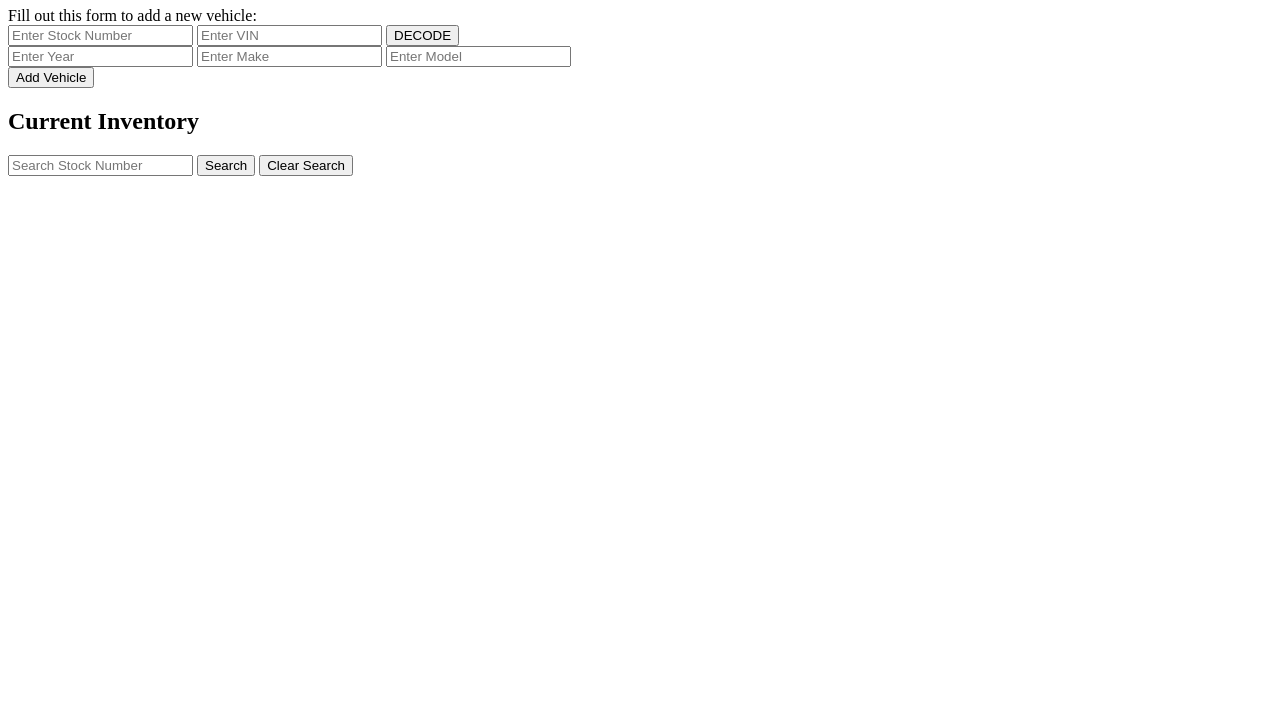
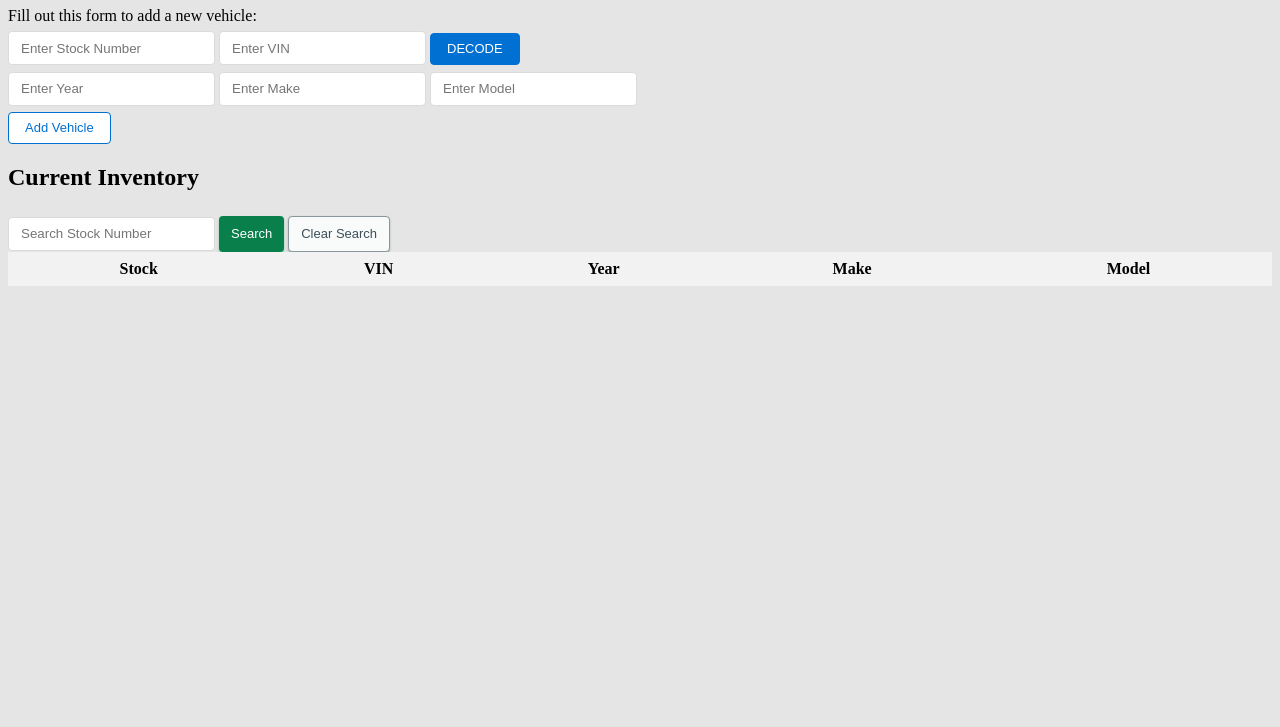
Before and after one commit to lsimmo25/phase-1-project-vehicle-inventory, a website: page index.html in a window 1280 px wide. Shown: the part 73-800 px from the top of the page. Drawn offline with Linux system fonts and the light colour scheme; no server answers.

Commit message:
changed inventory container to table instead of list, added css styles

```diff
--- a/index.html
+++ b/index.html
@@ -10,34 +10,47 @@
 <body>
     <header>
         <h1 id="title">Dealership Name</h1>
+        <link rel="stylesheet" href="stylesheet.css">
     </header>
 
     <form id="add-vehicle-form">
         <label for="Add Vehicle">Fill out this form to add a new vehicle:</label>
         <br>
-        <input type="text" name="stock-number" id="stock-number" placeholder="Enter Stock Number">
-        <input type="text" name="vin" id="vin" placeholder="Enter VIN">
-        <button type="button" name="DECODE" id="decode">DECODE</button>
+        <input type="text" name="stock-number" id="stock-number" placeholder="Enter Stock Number" class="input-field">
+        <input type="text" name="vin" id="vin" placeholder="Enter VIN" class="input-field">
+        <button type="button" name="DECODE" id="decode" class="decode-button"><span>DECODE</span></button>
         <br>
-        <input type="text" name="year" id="year" placeholder="Enter Year">
-        <input type="text" name="make" id="make" placeholder="Enter Make">
-        <input type="text" name="model" id="model" placeholder="Enter Model">
+        <input type="text" name="year" id="year" placeholder="Enter Year" class="input-field">
+        <input type="text" name="make" id="make" placeholder="Enter Make" class="input-field">
+        <input type="text" name="model" id="model" placeholder="Enter Model" class="input-field">
         <br>
-        <button type="submit" id="add-vehicle">Add Vehicle</button>
+        <button type="submit" id="add-vehicle" class="add-button">Add Vehicle</button>
 
     </form>
 
     <section id="current-inventory">
         <h2>Current Inventory</h2>
         <div>
-            <input type="text" name="searchValue" id="search-value" placeholder="Search Stock Number">
-            <button type="button" id="search">Search</button> <button type="button" id="clear">Clear Search</button>
+            <input type="text" name="searchValue" id="search-value" placeholder="Search Stock Number"
+                class="input-field">
+            <button type="button" id="search" class="search-button">Search</button> <button type="button" id="clear"
+                class="clear-button">Clear Search</button>
         </div>
-        <div class="inventory-container">
-            <ul id="inventory-list">
-                <!-- current inventory will go here -->
-            </ul>
+        <div id="inventory-container" class="inventory-container">
+            <table id="inventory-list">
+                <thead id="table-headers" class="table-headers">
+                    <tr>
+                        <th>Stock</th>
+                        <th>VIN</th>
+                        <th>Year</th>
+                        <th>Make</th>
+                        <th>Model</th>
+                    </tr>
+                </thead>
+                <tbody id="table-content" class="table-content">
 
+                </tbody>
+            </table>
         </div>
     </section>
 
--- a/index.js
+++ b/index.js
@@ -11,7 +11,7 @@ document.addEventListener("DOMContentLoaded", () => {
 
     }
 
-    const inventoryList = document.getElementById("inventory-list")
+    const inventoryList = document.getElementById("table-content")
     const decodeBtn = document.getElementById("decode")
     const newStockNum = document.getElementById("stock-number")
     const newVin = document.getElementById("vin")
@@ -67,16 +67,21 @@ document.addEventListener("DOMContentLoaded", () => {
             .then(res => res.json())
             .then(vehicles => {
                 vehicles.forEach(vehicle => {
-                    const listItem = document.createElement("li")
-                    listItem.textContent = `
-                    Stock: ${vehicle.stock} |
-                    VIN: ${vehicle.vin} |
-                    Year: ${vehicle.year} |
-                    Make: ${vehicle.make} |
-                    Model: ${vehicle.model}
+                    const tableContent = document.createElement("tr")
+                    const deleteBtn = document.createElement("button")
+                    deleteBtn.classList.add("delete-button")
+                    deleteBtn.textContent = "Delete"
+                    tableContent.innerHTML = `
+                        <td>${vehicle.stock}</td>
+                        <td>${vehicle.vin}</td>
+                        <td>${vehicle.year}</td>
+                        <td>${vehicle.make}</td>
+                        <td>${vehicle.model}</td>
                     `
-                    inventoryList.appendChild(listItem)
+                    inventoryList.appendChild(tableContent)
+
                 })
+
             })
             .catch(error => console.log(error))
 
@@ -100,13 +105,15 @@ document.addEventListener("DOMContentLoaded", () => {
                 //Since our filter returns a new array with the searchValue if we use if > 0 it will know that we actually returned an array
                 if (searchVehicleResult.length > 0) {
                     searchVehicleResult.forEach(vehicle => {
-                        const displayResult = document.createElement("li")
-                        displayResult.textContent = `
-                        Stock: ${vehicle.stock} |
-                        VIN: ${vehicle.vin} |
-                        Year: ${vehicle.year} |
-                        Make: ${vehicle.make} |
-                        Model: ${vehicle.model}
+                        const displayResult = document.createElement("tr")
+                        displayResult.innerHTML = `
+                        <tr>
+                            <td>${vehicle.stock}</td>
+                            <td>${vehicle.vin}</td>
+                            <td>${vehicle.year}</td>
+                            <td>${vehicle.make}</td>
+                            <td>${vehicle.model}</td>
+                        </tr>
                     `
                         inventoryList.appendChild(displayResult)
                     })
--- a/stylesheet.css
+++ b/stylesheet.css
@@ -0,0 +1,151 @@
+body {
+    background: #e5e5e5;
+}
+
+.input-field {
+
+    display: inline-block;
+    padding: 0 16px 0 12px;
+    margin-top: 0.5%;
+    width: 20;
+    line-height: 30px;
+    height: 32px;
+    border: 1px solid #dddbda;
+    border-radius: 4px;
+    background-color: #fff;
+    color: rgb(8, 7, 7);
+    transition: border .1s linear,background-color .1s linear;
+    :focus{
+        border-color: #1b96ff;
+        color: var(--sds-c-input-text-color-focus);
+        box-shadow: rgb(1, 118, 211) 0px 0px 3px 0px;
+    }
+
+}
+
+.decode-button {
+    display: inline-block;
+    outline: none;
+    cursor: pointer;
+    padding: 0 16px;
+    background-color: #0070d2;
+    border-radius: 0.25rem;
+    border: 1px solid #0070d2;
+    color: #fff;
+    font-size: 13px;
+    line-height: 30px;
+    font-weight: 400;
+    text-align: center;
+    :hover {
+        background-color: #005fb2;
+        border-color: #005fb2;
+    }
+}
+
+.add-button {
+    display: inline-block;
+    margin-top: 0.5%;
+    outline: none;
+    cursor: pointer;
+    padding: 0 16px;
+    background-color: #fff;
+    border-radius: 0.25rem;
+    border: 1px solid #0070d2;
+    color: #0070d2;
+    font-size: 13px;
+    line-height: 30px;
+    font-weight: 400;
+    text-align: center;
+    :hover {
+        background-color: #f4f6f9;
+    }
+}
+
+.search-button {
+    display: inline-block;
+    outline: 0;
+    appearance: none;
+    padding: 0px 12px;
+    border: 0px solid transparent;
+    border-radius: 4px;
+    text-decoration: none;
+    cursor: pointer;
+    background-color: rgb(9, 128, 76);
+    box-shadow: rgb(19 170 82 / 40%) 0px 2px 3px;
+    color: rgb(255, 255, 255);
+    font-size: 13px;
+    font-weight: 400;
+    height: 36px;
+    transition: all 150ms ease-in-out 0s;
+    :hover {
+        color: rgb(255, 255, 255);
+        background-color: rgb(17, 97, 73);
+        box-shadow: rgb(19 170 82 / 40%) 0px 2px 3px, rgb(195 231 202) 0px 0px 0px 3px;
+    }
+}
+
+.clear-button {
+    display: inline-block;
+    outline: 0;
+    appearance: none;
+    padding: 0px 12px;
+    border-radius: 4px;
+    text-decoration: none;
+    cursor: pointer;
+    background-color: rgb(249, 251, 250);
+    border: 1px solid rgb(137, 151, 155);
+    box-shadow: rgb(6 22 33 / 30%) 0px 1px 2px;
+    color: rgb(61, 79, 88);
+    font-size: 13px;
+    font-weight: 400;
+    height: 36px;
+    transition: all 150ms ease-in-out 0s;
+    :hover {
+        color: rgb(61, 79, 88);
+        background-color: rgb(255, 255, 255);
+        border: 1px solid rgb(93, 108, 116);
+        box-shadow: rgb(0 0 0 / 30%) 0px 4px 4px, rgb(231 238 236) 0px 0px 0px 3px;
+    }
+}
+
+.delete-button {
+
+}
+
+table {
+    width: 100%;
+    border-collapse: collapse;
+    margin-bottom: 20px;
+}
+
+th {
+    background-color: #f2f2f2;
+    text-align: left;
+    padding: 8px;
+    text-align: center;
+}
+
+td {
+    border-bottom: 1px solid #ddd;
+    padding: 8px;
+    text-align: center;
+}
+
+tr:nth-child(even) {
+    background-color: #f2f2f2;
+}
+
+thead th {
+    position: sticky;
+    top: 0;
+    z-index: 1;
+}
+
+.delete-button {
+    background-color: #ff5c5c;
+    color: white;
+    border: none;
+    padding: 5px 10px;
+    cursor: pointer;
+    border-radius: 5px;
+}
```
Also changed, not shown: db.json (+16 -0 lines).
